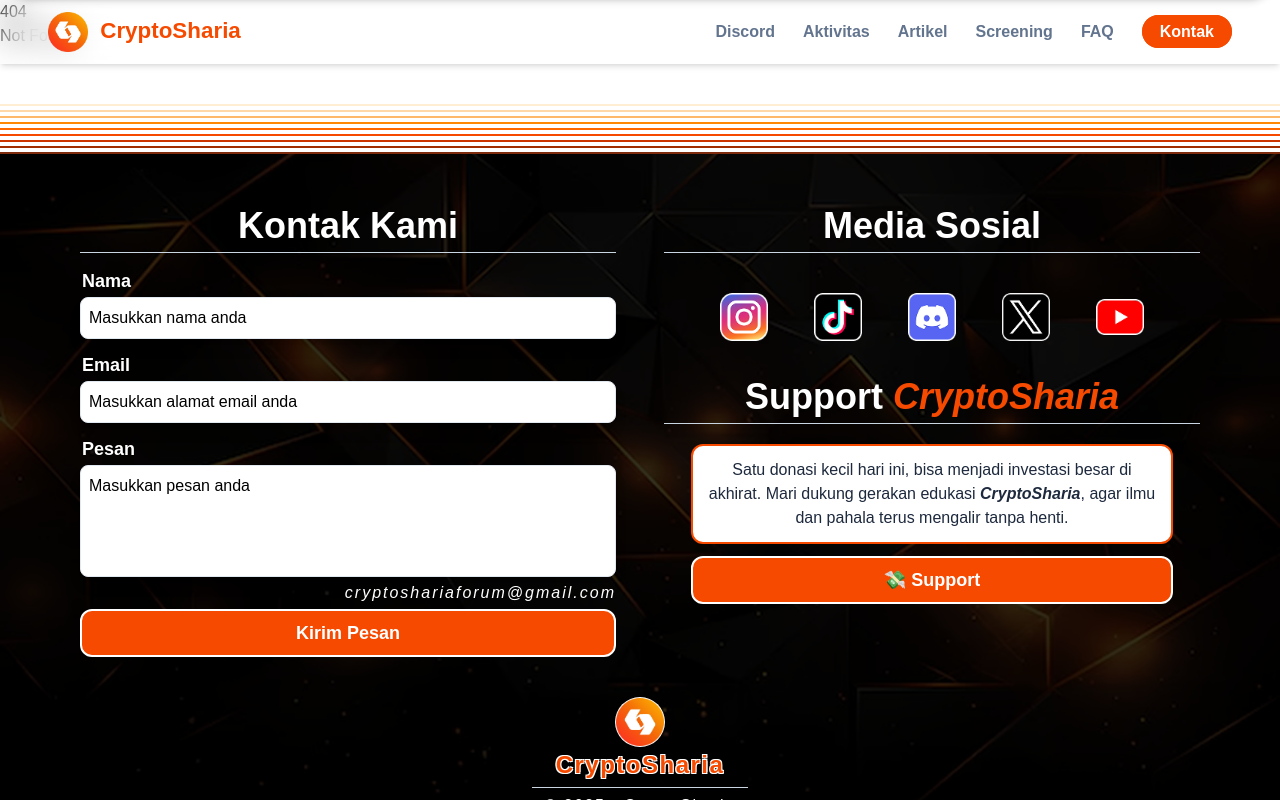
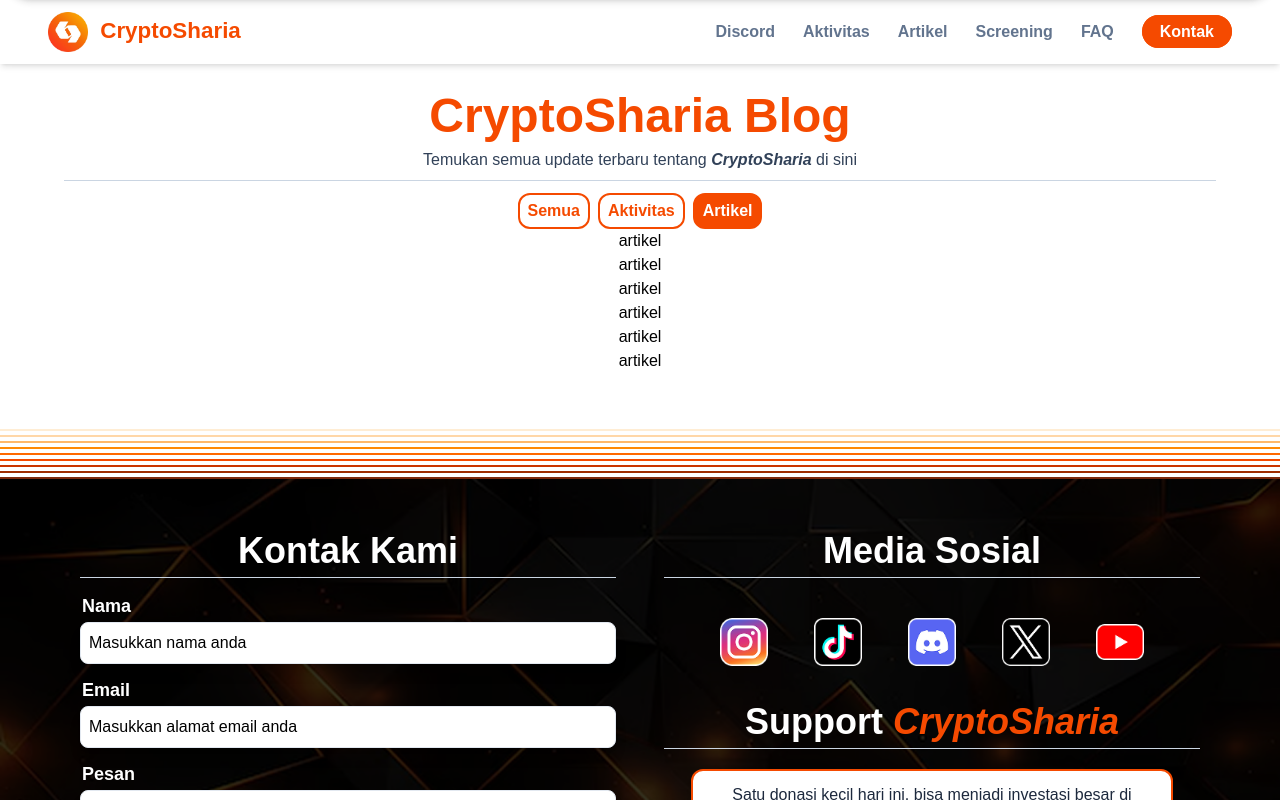
Before and after one commit to cryptosharia/crypto-sharia-web, a SvelteKit app: page /blog/artikel in a window 1280 px wide. Before the commit this address had no page. Shown: the top 800 px of the page. Built offline with nearby package versions, Linux system fonts and the light colour scheme.

Commit message:
Resolve blog categories url

```diff
--- a/src/routes/Activities.svelte
+++ b/src/routes/Activities.svelte
@@ -82,7 +82,7 @@
     </div>
     <PrimaryButton
       text="Lihat Semua Aktivitas"
-      href="/blog"
+      href="/blog/aktivitas"
       size="medium"
       class="hidden md:block"
     />
--- a/src/routes/Articles.svelte
+++ b/src/routes/Articles.svelte
@@ -80,7 +80,17 @@
         />
       {/each}
     </div>
-    <PrimaryButton text="Lihat Semua Artikel" href="/blog" size="medium" class="hidden md:block" />
-    <PrimaryButton text="Lihat Semua Artikel" href="/blog" size="small" class="block md:hidden" />
+    <PrimaryButton
+      text="Lihat Semua Artikel"
+      href="/blog/artikel"
+      size="medium"
+      class="hidden md:block"
+    />
+    <PrimaryButton
+      text="Lihat Semua Artikel"
+      href="/blog/artikel"
+      size="small"
+      class="block md:hidden"
+    />
   </div>
 </section>
--- a/src/routes/blog/+layout.svelte
+++ b/src/routes/blog/+layout.svelte
@@ -1,12 +1,20 @@
 <script lang="ts">
+  import { goto } from '$app/navigation';
+  import { onMount } from 'svelte';
   import Chip from '../../components/Chip.svelte';
   import Divider from '../../components/Divider.svelte';
+  import { capitalizeFirstLetter, getUrlLastSegment } from '../../utils';
 
   let { children } = $props();
 
   const categories = ['Semua', 'Aktivitas', 'Artikel'];
 
   let selectedCategory = $state('Semua');
+
+  onMount(() => {
+    const lastSegment = getUrlLastSegment().toLowerCase();
+    selectedCategory = capitalizeFirstLetter(lastSegment);
+  });
 </script>
 
 <svelte:head>
@@ -25,7 +33,15 @@
       <Chip
         isSelected={category === selectedCategory}
         text={category}
-        onPress={(text) => (selectedCategory = text)}
+        onPress={(text) => {
+          selectedCategory = text;
+
+          if (text.toUpperCase() === 'SEMUA') {
+            goto('/blog');
+          } else {
+            goto(`/blog/${text.toLowerCase()}`);
+          }
+        }}
       />
     {/each}
   </div>
--- /dev/null
+++ b/src/routes/blog/artikel/+page.svelte
@@ -0,0 +1,6 @@
+<h1>artikel</h1>
+<h1>artikel</h1>
+<h1>artikel</h1>
+<h1>artikel</h1>
+<h1>artikel</h1>
+<h1>artikel</h1>
--- /dev/null
+++ b/src/utils/capitalize-first-letter.ts
@@ -0,0 +1,3 @@
+export default function capitalizeFirstLetter(text: string): string {
+  return String(text).charAt(0).toUpperCase() + String(text).slice(1);
+}
--- /dev/null
+++ b/src/utils/get-url-last-segment.ts
@@ -0,0 +1,6 @@
+export default function getUrlLastSegment(): string {
+  const parts = window.location.pathname.split('/');
+  const lastSegment = parts.pop() || parts.pop(); // handle potential trailing slash
+
+  return lastSegment || '';
+}
--- a/src/utils/index.ts
+++ b/src/utils/index.ts
@@ -1,3 +1,5 @@
 import formatDate from './format-date';
+import getUrlLastSegment from './get-url-last-segment';
+import capitalizeFirstLetter from './capitalize-first-letter';
 
-export { formatDate };
+export { formatDate, getUrlLastSegment, capitalizeFirstLetter };
```
